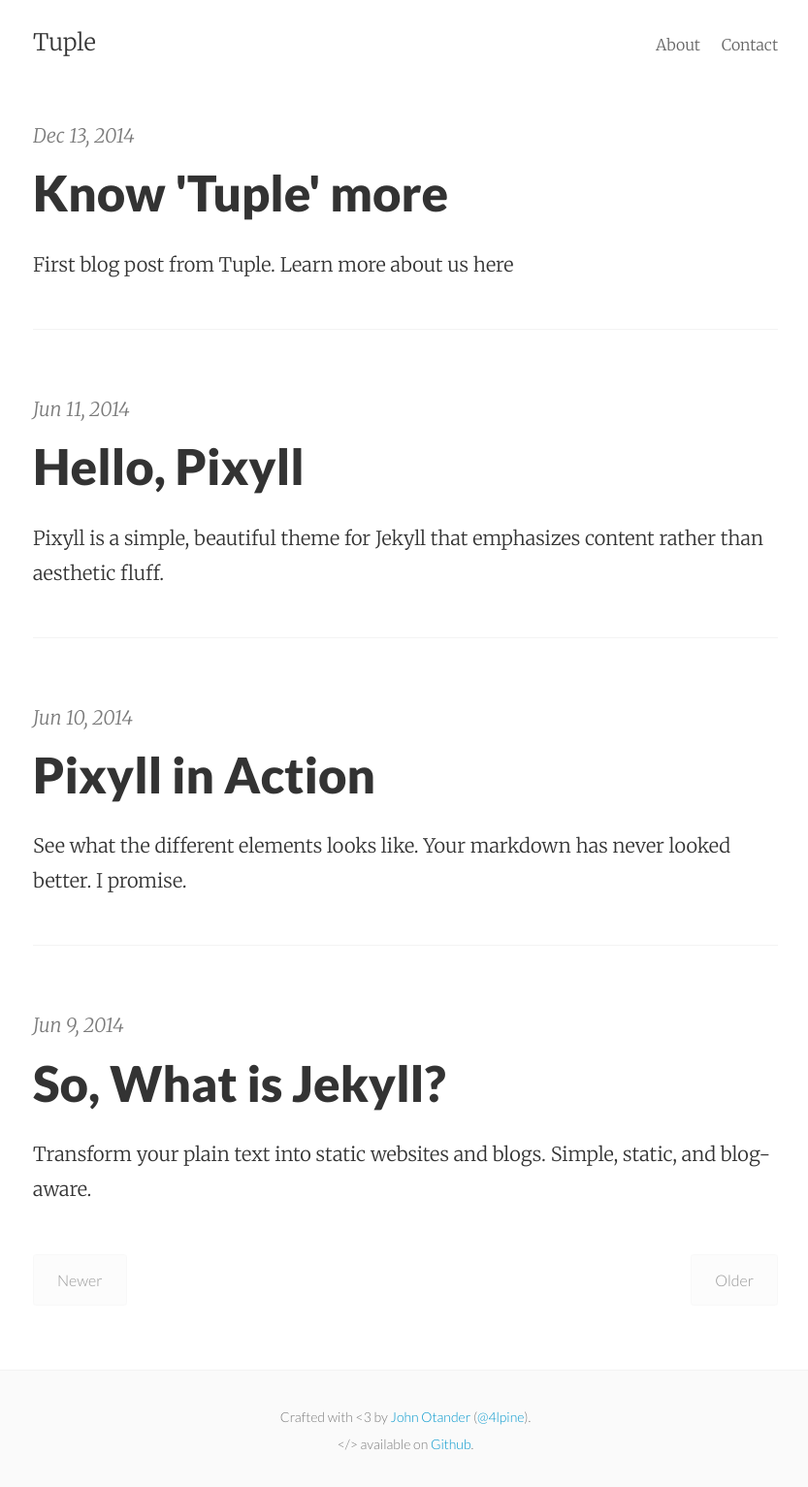
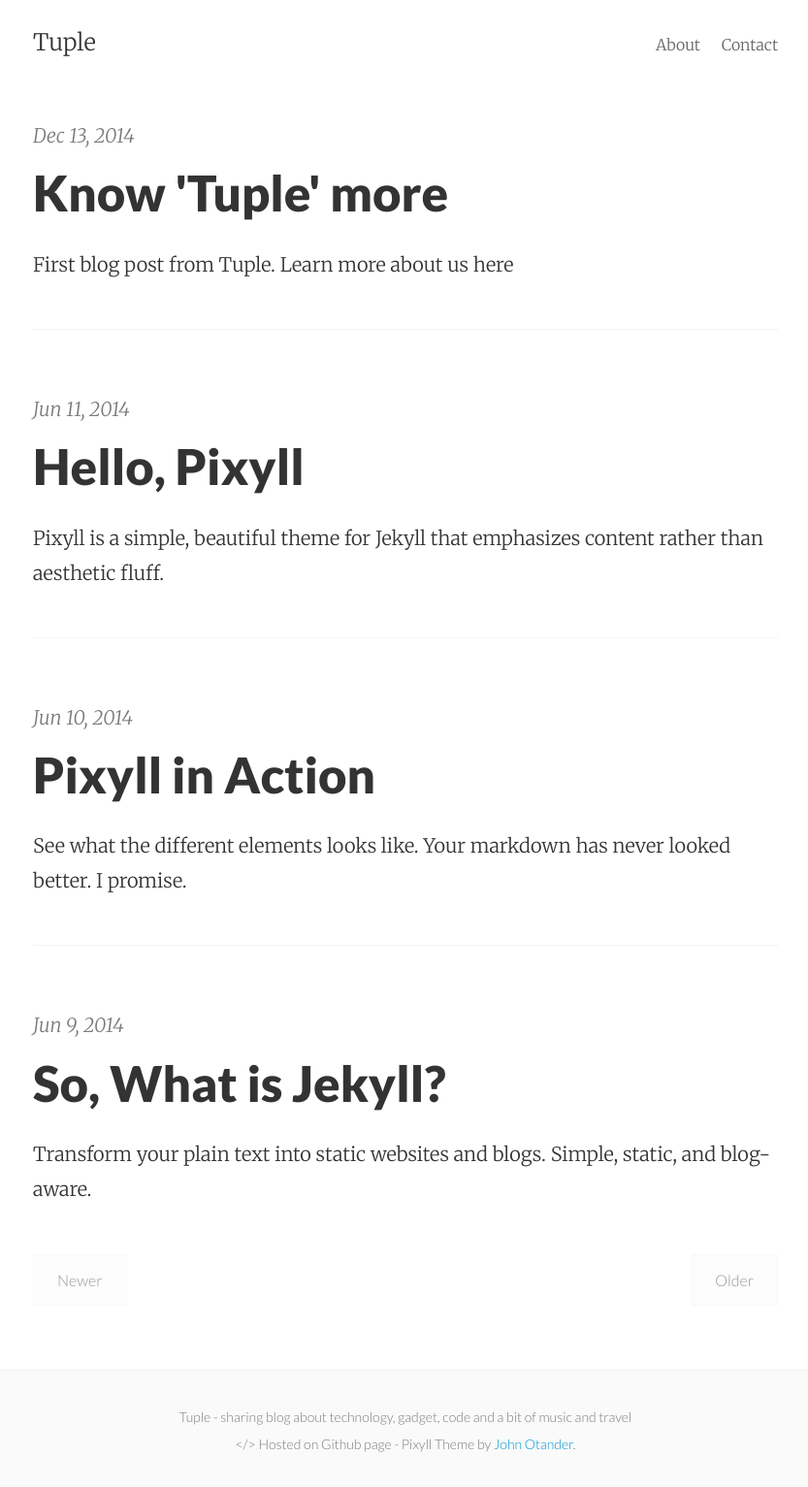
Before and after one commit to tupleblog/oldblog, a Jekyll site: the page built from index.html, in a window 1280 px wide. Shown: the whole page at 97% size, without its empty margins (222-1055 px from the left). Built offline with Jekyll 4.4.1, drawn with Linux system fonts in a browser that asks for light colours; the list of posts is cut into pages by our own code.

Commit message:
Change footer and remove pixyll picture

```diff
--- a/_config.yml
+++ b/_config.yml
@@ -15,8 +15,8 @@ show_related_posts: false
 show_post_footers:  false
 
 # Social icons
-show_social_icons: false
-github_username:
+show_social_icons: 	false
+github_username:	titipata
 twitter_username:
 google_plus_id:
 linkedin_username:
--- a/_includes/footer.html
+++ b/_includes/footer.html
@@ -2,8 +2,8 @@
   <div class="p2 wrap">
     <div class="measure mt1 center">
       <small>
-        Crafted with &lt;3 by <a href="http://johnotander.com">John Otander</a> (<a href="https://twitter.com/4lpine">@4lpine</a>).<br>
-        &lt;/&gt; available on <a href="https://github.com/johnotander/pixyll">Github</a>.
+        Tuple - sharing blog about technology, gadget, code and a bit of music and travel<br>
+        &lt;/&gt; Hosted on Github page - Pixyll Theme by <a href="http://johnotander.com">John Otander</a>.
       </small>
     </div>
   </div>
--- a/contact.html
+++ b/contact.html
@@ -8,6 +8,6 @@ permalink: /contact/
   <form action="https://forms.brace.io/{{ site.email }}" method="POST" class="form-stacked form-light">
     <input type="text" name="email" class="input mobile-block" placeholder="Email Address">
     <textarea type="text" name="content" class="input mobile-block" rows="5" placeholder="What would you like to say?"></textarea>
-    <input type="submit" class="button button-blue button-big mobile-block" value="Say Hello">
+    <input type="submit" class="button button-blue button-big mobile-block" value="Say Hello to Tuple">
   </form>
 </div>
```
Also changed, not shown: images/me.jpeg (deleted).
